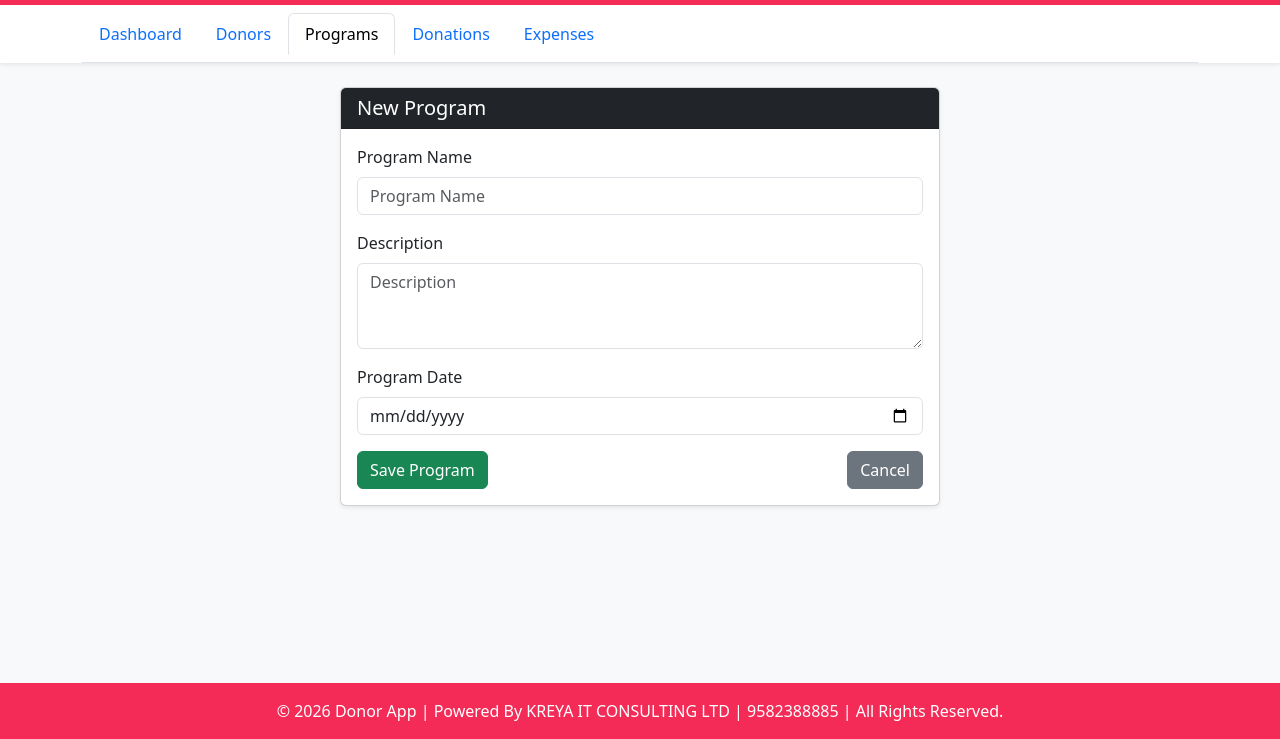
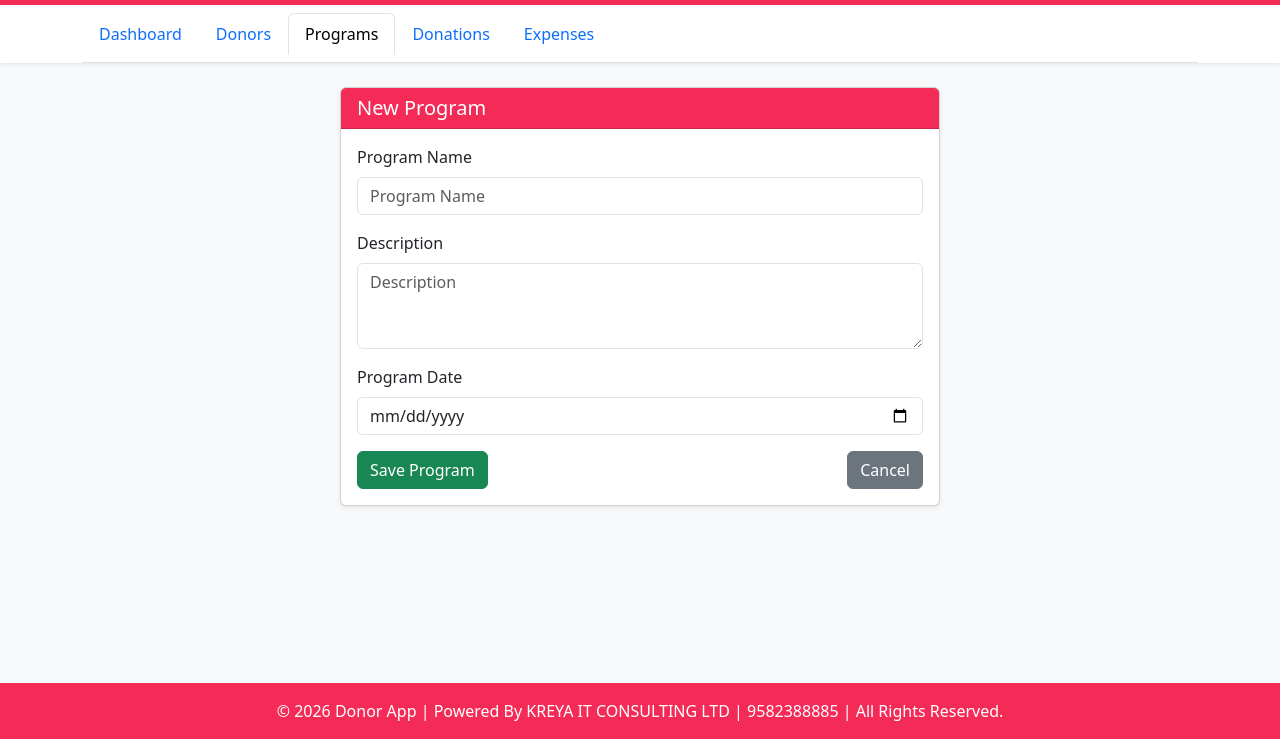
Before and after one commit to amulbaranwalji/SahajyogaDonation, a website: page views/new-program.html in a window 1280 px wide. Shown: the part 61-800 px from the top of the page. Drawn offline with nearby package versions, Linux system fonts and the light colour scheme.

Commit message:
Update new-program.html

```diff
--- a/views/new-program.html
+++ b/views/new-program.html
@@ -12,6 +12,12 @@
   }
 .custom-navbar {
   background-color: #F32B56;
+}
+
+.custom-header {
+  background-color: #F32B56 !important;
+  border-top-left-radius: 18px;
+  border-top-right-radius: 18px;
 }
   </style>
 
@@ -48,7 +54,7 @@
 <main class="flex-fill">
   <div class="container my-4">
     <div class="card shadow-sm mx-auto" style="max-width:600px;">
-      <div class="card-header bg-dark text-white">
+      <div class="card-header custom-header text-white">
         <h5 class="mb-0">New Program</h5>
       </div>
       <div class="card-body">
```
